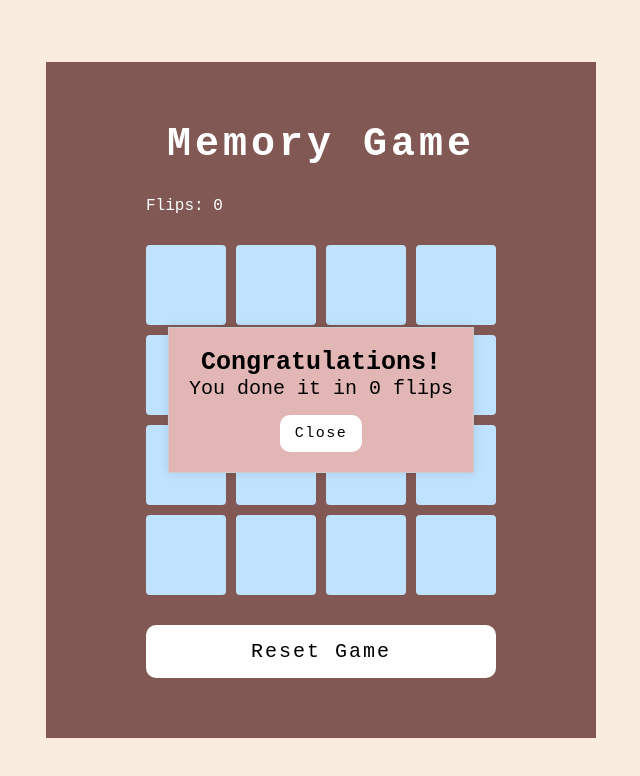
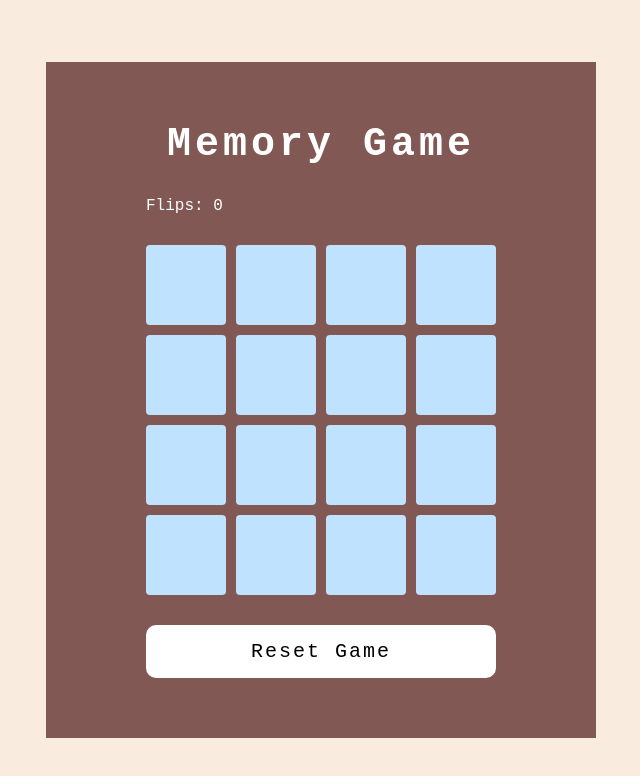
Before and after one commit to VaultDweller13/junior-hackathon, a React (Vite) app: page / in a window 1280 px wide. Shown: the top 776 px of the page, without its empty margins (319-959 px from the left). Built offline with nearby package versions, Linux system fonts and the light colour scheme.

Commit message:
fix: set popup state to false

```diff
--- a/src/components/MainLayout.tsx
+++ b/src/components/MainLayout.tsx
@@ -18,7 +18,7 @@ export const MainLayout = ({ size }: MainLayoutProps) => {
   const [cardData, setCardData] = useState<CardData[]>([]);
   const [isFieldDisabled, setIsFieldDisabled] = useState(false);
   const [score, setScore] = useState(0);
-  const [popupVisible, setPopupVisible] = useState(true);
+  const [popupVisible, setPopupVisible] = useState(false);
   const flippedPairRef = useRef<number[] | null[]>([null, null]);
   const flippedPair = flippedPairRef.current;
   console.log(score);
```
